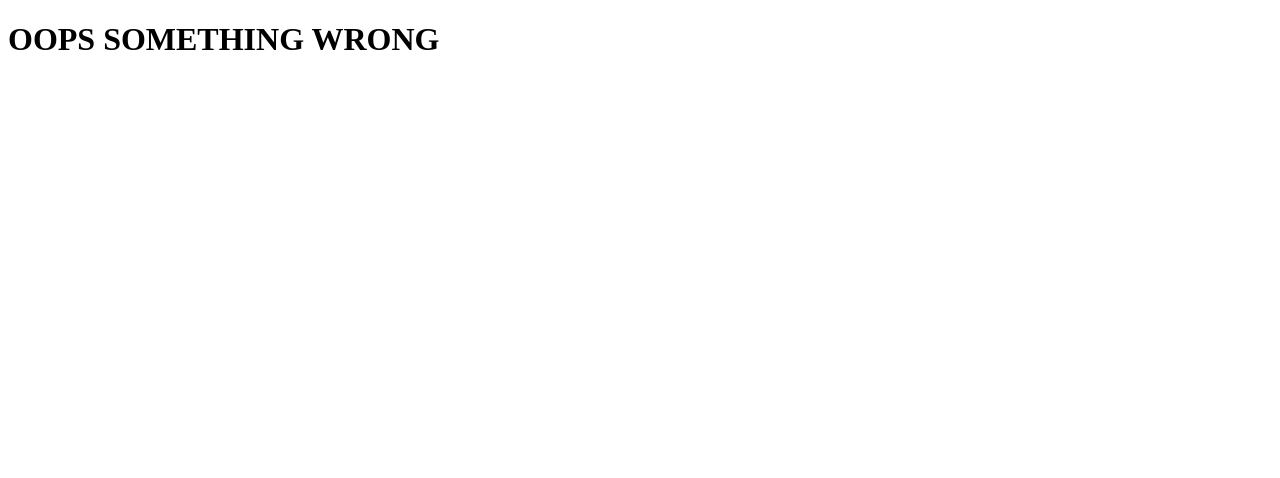
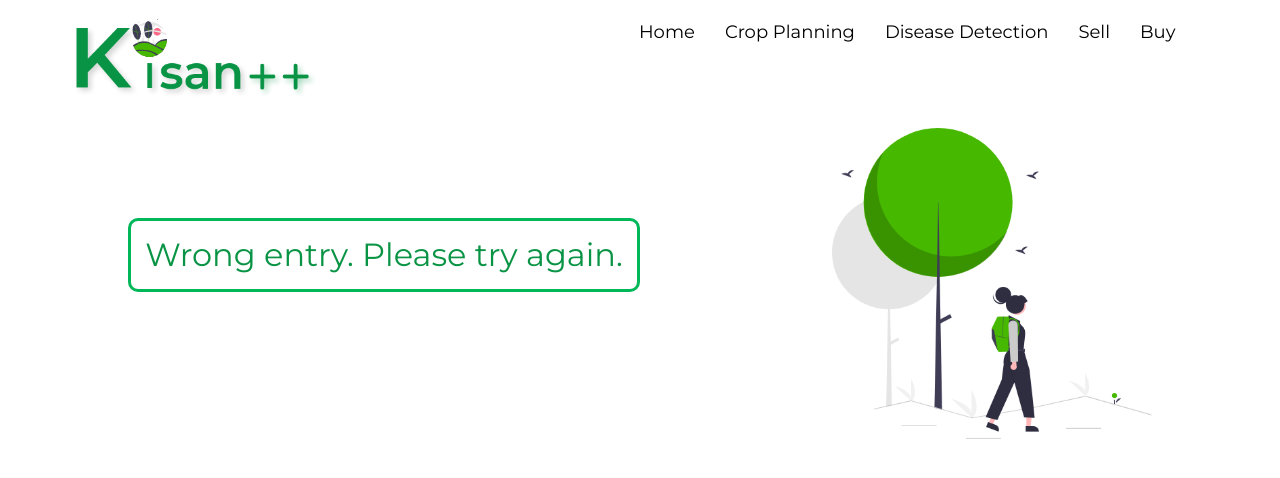
Before and after one commit to thesaahilraj/Kisan-Plus, a Flask app: template templates/try_again.html in a window 1280 px wide. Shown: the top 478 px of the page. Run offline with Flask 2, Linux system fonts and the light colour scheme; the template is opened without the code that fills it, so the values that code supplies are empty; parts of the project's set-up code (start-up, migrations or seed data) failed here and were passed over; some libraries are stand-ins or nearby versions.

Commit message:
Crop Prediction Complete

```diff
--- a/app.py
+++ b/app.py
@@ -73,7 +73,7 @@ def crop_prediction():
             final_prediction = my_prediction[0]
             print()
             print("Final Prediction", final_prediction)
-            return render_template('crop-result.html', prediction=final_prediction, title=title)
+            return render_template('crop-result.html', prediction=final_prediction.capitalize(), title=title)
         else:
             return render_template('try_again.html', title=title)
 
--- a/static/css/main.css
+++ b/static/css/main.css
@@ -269,3 +269,10 @@ nav li a {
   margin-left: 0%;
   z-index: -4;
 }
+
+.pre_txt {
+  position: absolute;
+  margin-top: 17%;
+  width: 40%;
+  margin-left: 10%;
+}
--- a/templates/try_again.html
+++ b/templates/try_again.html
@@ -1,15 +1,37 @@
-<!DOCTYPE html>
 <html lang="en">
 
 <head>
     <meta charset="UTF-8">
     <meta http-equiv="X-UA-Compatible" content="IE=edge">
     <meta name="viewport" content="width=device-width, initial-scale=1.0">
-    <title>{{ title }}</title>
+    <title>Crop Result</title>
+    <link rel="stylesheet" href="https://cdnjs.cloudflare.com/ajax/libs/materialize/1.0.0/css/materialize.min.css">
+    <link rel="stylesheet" href="https://pro.fontawesome.com/releases/v5.10.0/css/all.css"
+        integrity="sha384-AYmEC3Yw5cVb3ZcuHtOA93w35dYTsvhLPVnYs9eStHfGJvOvKxVfELGroGkvsg+p" crossorigin="anonymous" />
+    <link rel="stylesheet" href="/static/css/main.css">
 </head>
 
 <body>
-    <h1>OOPS SOMETHING WRONG </h1>
+    <!-- ******NAVBAR******** -->
+    <nav>
+        <div class="nav-wrapper">
+            <a href="#" class="brand-logo"> </a>
+            <ul id="nav-mobile" class="right hide-on-med-and-down">
+                <li><a href="/">Home</a></li>
+                <li><a href="/crop-planning/">Crop Planning</a></li>
+                <li><a href="/disease-detection/">Disease Detection</a></li>
+                <li><a href="#">Sell</a></li>
+                <li><a href="#">Buy</a></li>
+            </ul>
+        </div>
+    </nav>
+<!-- ******BANNER******** -->
+<img class="banner" src="/static/assets/Rectangle 100.png" alt="">
+<img class="pic" src="/static/assets/b_pic.png" alt="">
+<img class="logo" src="/static/assets/Group 115.png" alt="">
+<div class="b_txt" style="border: 3px solid #00b859; border-radius: 10px; padding: 10px; text-align: center;">
+  <p style="font-size: xx-large;">Wrong entry. Please try again.</p>
+</div>
 </body>
 
 </html>
```
Also changed, not shown: templates/crop-result.html (+24 -1 lines).
